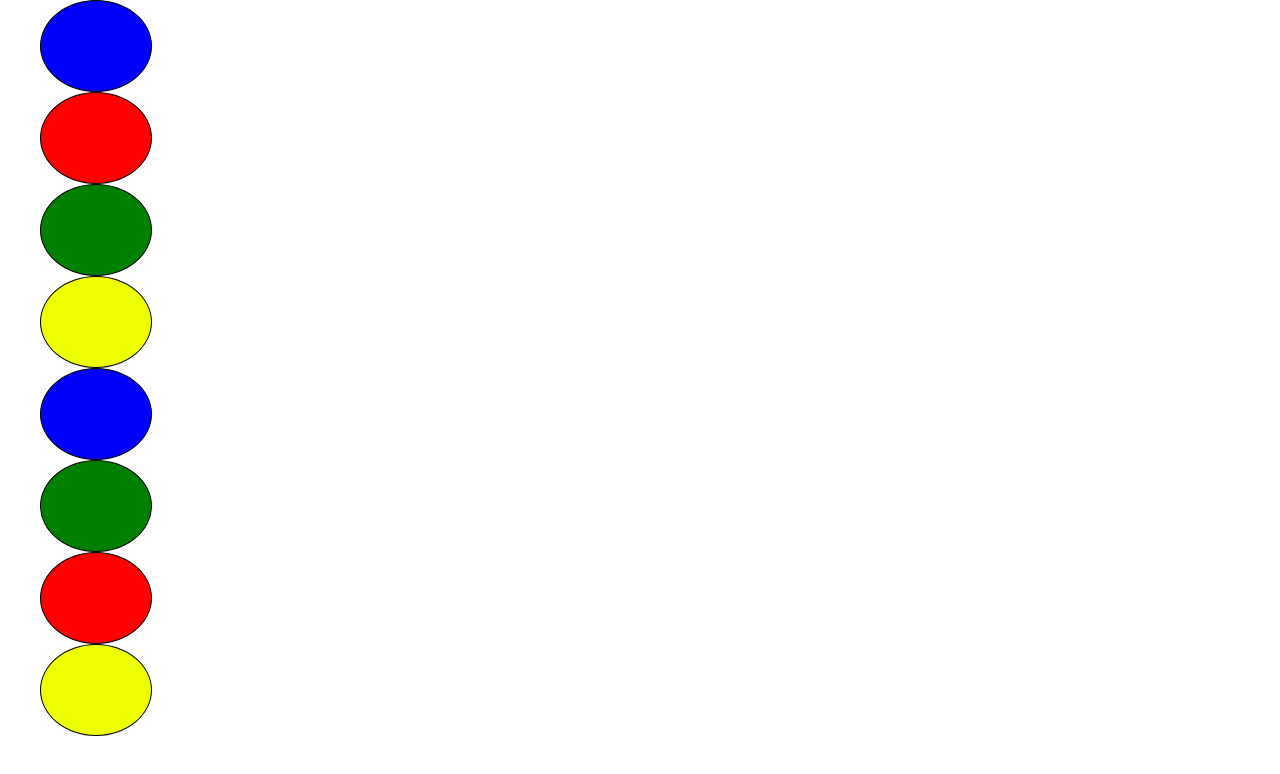
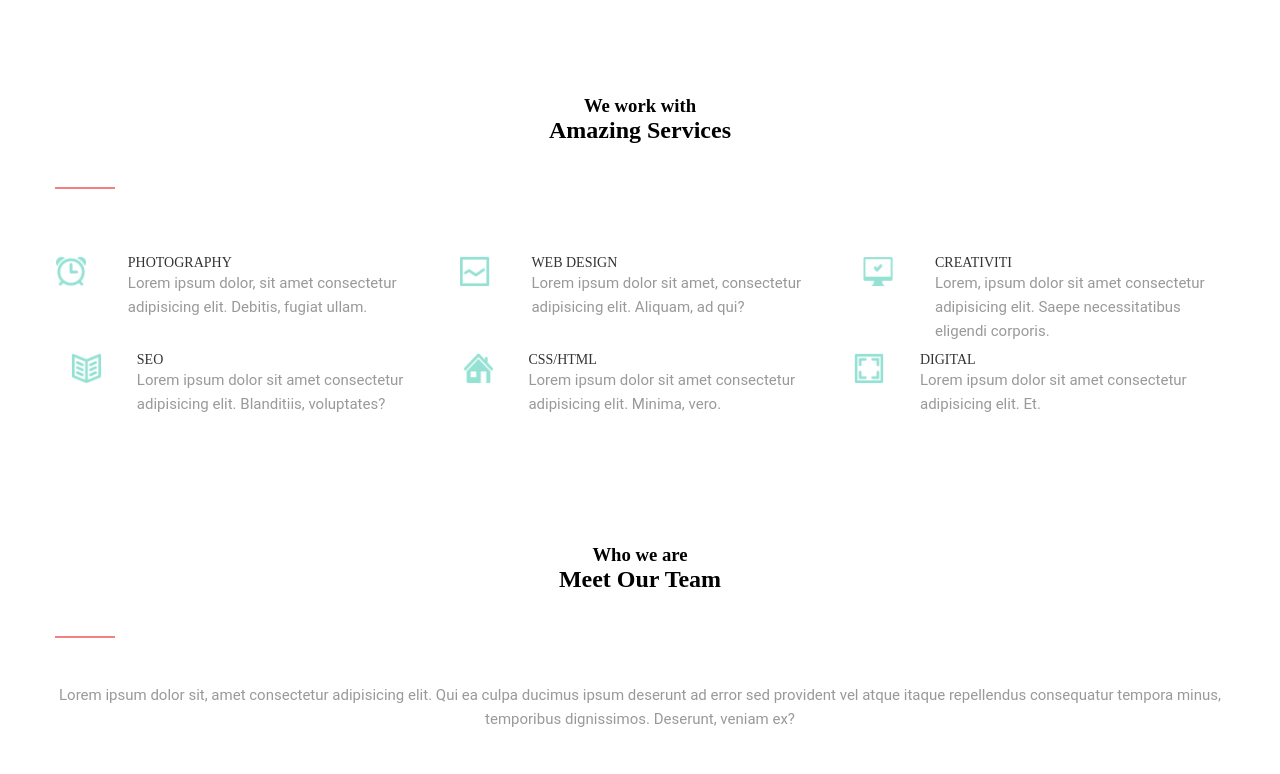
Before and after one commit to AlexsanderMr/Work-3, a plain HTML site: page index.html in a window 1280 px wide. Drawn offline with Linux system fonts and the light colour scheme.

Commit message:
Add files via upload

```diff
--- a/index.html
+++ b/index.html
@@ -10,18 +10,76 @@
 </head>
 
 <body>
-    <div class="main container">
+    <div class="container">
 
-        <div class="block"></div>
-        <div class="block"></div>
-        <div class="block"></div>
-        <div class="block"></div>
-        <div class="block"></div>
-        <div class="block"></div>
-        <div class="block"></div>
-        <div class="block"></div>
+
+
+
+
+
+
+
+        <h3 class="h3">We work with</h3>
+        <h2 class="h2"> Amazing Services</h2>
+
+        <div class="line"> </div>
+
+
+
+        <div class="block  "><img src="./images/1.png" class="img" alt="">
+            <div class="block3">
+                <p class="p2">PHOTOGRAPHY</p>
+                <p class="p">Lorem ipsum dolor, sit amet consectetur adipisicing elit. Debitis, fugiat ullam.</p>
+            </div>
+
+            <img src="./images/2.png" class="img" alt="">
+            <div class="block3">
+                <p class="p2">WEB DESIGN</p>
+                <p class="p">Lorem ipsum dolor sit amet, consectetur adipisicing elit. Aliquam, ad qui?</p>
+            </div>
+            <img src="./images/3.png" class="img" alt="">
+            <div class="block3">
+                <p class="p2">CREATIVITI</p>
+                <p class="p">Lorem, ipsum dolor sit amet consectetur adipisicing elit. Saepe necessitatibus eligendi
+                    corporis.
+                </p>
+            </div>
+        </div>
+
+        <div class="block2 container ">
+            <img src="./images/4.png" class="img" alt="">
+            <div class="block3">
+                <p class="p2">SEO</p>
+                <p class="p">Lorem ipsum dolor sit amet consectetur adipisicing elit. Blanditiis, voluptates? </p>
+            </div>
+            <img src="./images/5.png" class="img" alt="">
+            <div class="block3">
+                <p class="p2">CSS/HTML</p>
+                <p class="p">Lorem ipsum dolor sit amet consectetur adipisicing elit. Minima, vero.</p>
+            </div>
+            <img src="./images/6.png" class="img" alt="">
+            <div class="block3">
+                <p class="p2">DIGITAL</p>
+                <p class="p">Lorem ipsum dolor sit amet consectetur adipisicing elit. Et.</p>
+            </div>
+        </div>
+
+        <h3 class="h3">Who we are</h3>
+        <h2 class="h2">Meet Our Team</h2>
+        <div class="line2"> </div>
+        <p class="p3">Lorem ipsum dolor sit, amet consectetur adipisicing elit. Qui ea culpa ducimus ipsum deserunt ad
+            error sed provident vel atque itaque repellendus consequatur tempora minus, temporibus dignissimos.
+            Deserunt, veniam ex?</p>
+
+
+            <div>
+                <div><img src="" alt=""></div>
+                <div><img src="" alt=""></div>
+                <div><img src="" alt=""></div>
+            </div>
+
+
     </div>
-
 </body>
 
 </html>
--- a/index2.css
+++ b/index2.css
@@ -1,63 +1,92 @@
-.block {
-    width: 50px;
-    height: 50px;
-    padding: 20px 30px;
-    justify-content: center;
-    border-radius: 50%;
-    border: 1px solid;
-}
-
-main {
-    display: flex;
-    align-items: center;
-    height: 100px;
-    flex-flow: row nowrap;
-}
-
-body {
+*{
     margin: 0;
-    font-family: Arial, Helvetica, sans-serif;
-    height: 100vh;
-    width: 100vw;
+    padding: 0;
+    box-sizing: border-box;
 }
 
 .container {
+    max-width: 1200px;
+    width: 100%;
     margin: 0 auto;
-    max-width: 1200px;
     padding: 0 15px;
-    width: 100%;
+  }
+.block{
+    display: flex;
+    justify-content:space-between;
+max-width: 100%;
+
 }
+.block2{
+    display: flex;
+    justify-content:space-between;
+    max-width: 100%;
+}
+.block3{
+    display: flex;
+    flex-direction: column;
+}
+.p{
 
-.block:nth-child(1) {
-    background-color: blue;
+    width: 290px;
+height: 81px;
+font-size: 15px;
+line-height: 24px;
+color: #999999;
+font-family: "Roboto";
+font-weight: 400;
 }
+.p2{
 
-.block:nth-child(2) {
-    background-color: red;
+    font-size: 14px;
+color: #333333;
+font-family: "Montserrat";
+font-weight: 400;
+transform: unset;
 }
+.img{
+    width: 32px;
+    height: 32px;
+}
+.h3{
+    margin-top: 95px;
+    display: flex;
+    justify-content: center;
 
-.block:nth-child(7) {
-    background-color: red;
 }
+.h2{
+    display: flex;
+    justify-content: space-around;
+    margin-bottom: 43px;
+}
+.line{
+    display: flex;
+    justify-content: center;
+margin-bottom: 66px;
+    width: 60px;
+    height: 2px;
+    background-color:rgb(243, 129, 129);
 
-.block:nth-child(5) {
-    background-color: blue;
+
 }
+.line2{
+    display: flex;
+    justify-content: center;
+margin-bottom: 45px;
+    width: 60px;
+    height: 2px;
+    background-color:rgb(243, 129, 129);
 
-.block:nth-child(4) {
-    background-color: rgb(238, 255, 0);
+
 }
+.p3{
+    text-align:center;
+    height: 81px;
+font-size: 15px;
+line-height: 24px;
+color: #999999;
+font-family: "Roboto";
+font-weight: 400;
+margin-bottom: 95px;
 
-.block:nth-child(8) {
-    background-color: rgb(238, 255, 0);
+
 }
-
-.block:nth-child(3) {
-    background-color: green;
-    align-self: flex-end;
-}
-
-.block:nth-child(6) {
-    background-color: green;
-    align-self: flex-end;
-}
```
Also changed, not shown: images/1.png (added), images/2.png (added), images/3.png (added), images/4.png (added), images/5.png (added), images/6.png (added), images/G.jpg (added), images/men1.jpg (added), images/men2.jpg (added), images/men3.jpg (added).
